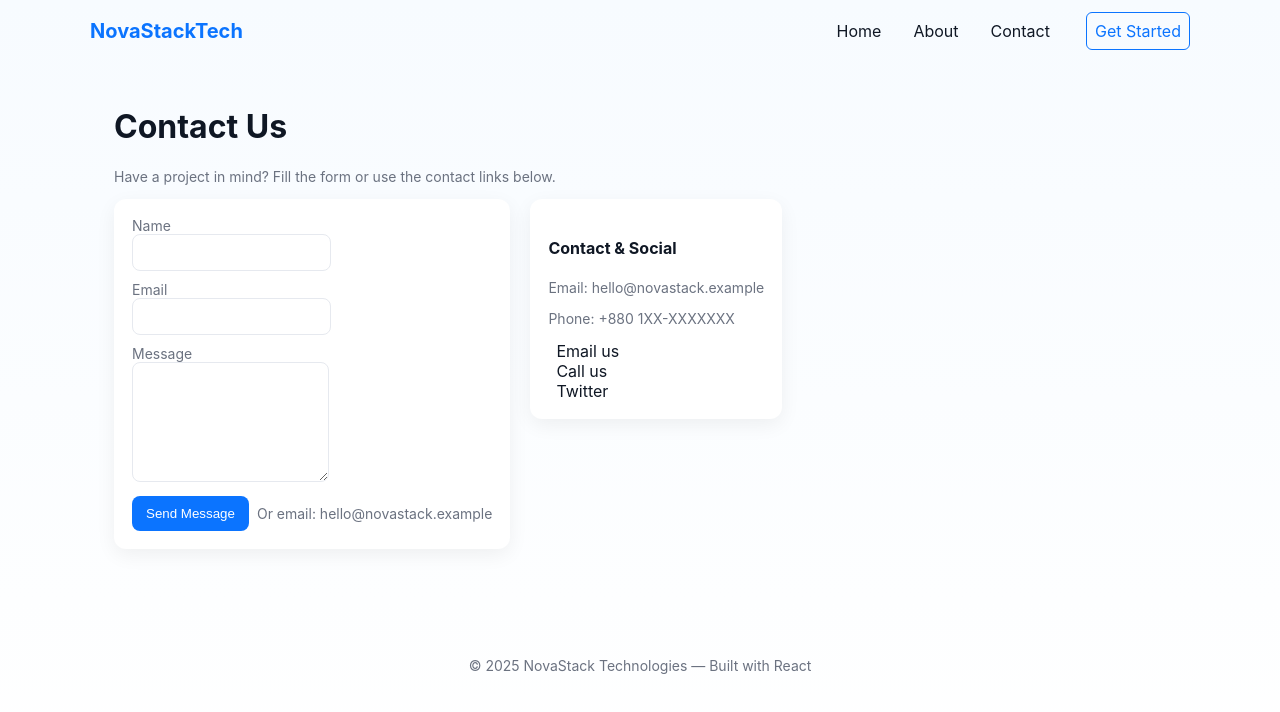
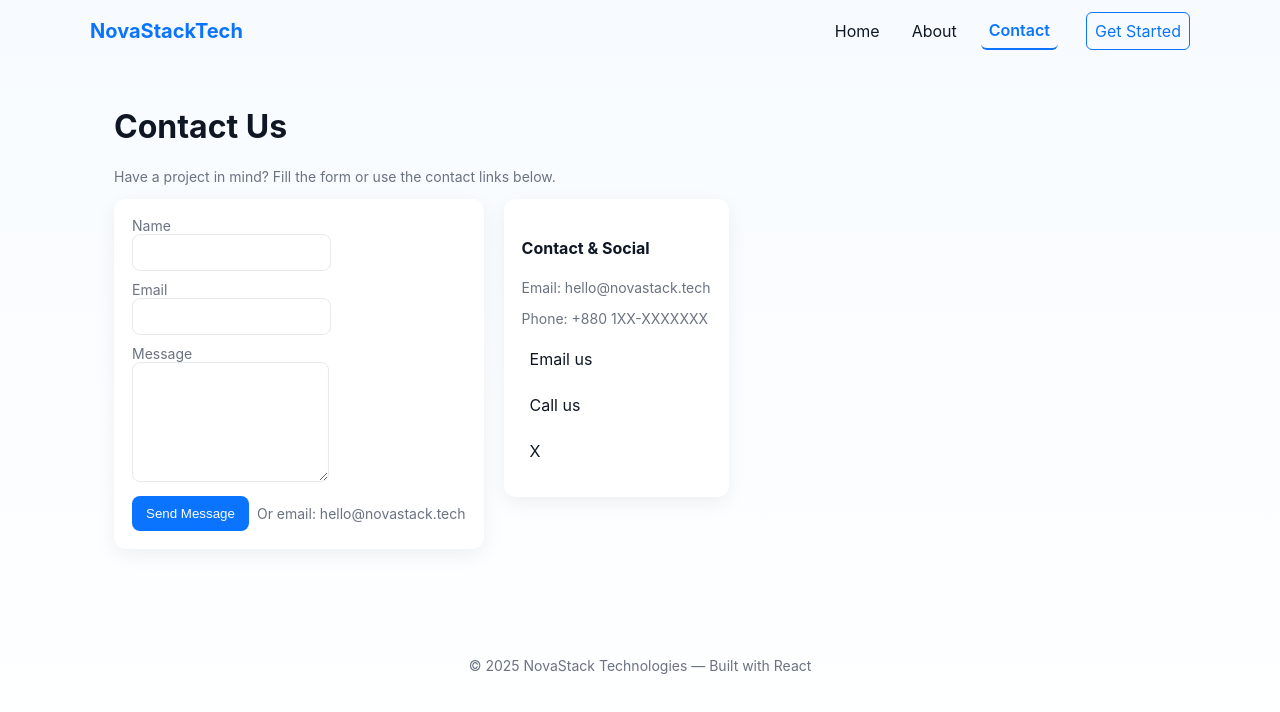
Before and after one commit to HaiderAliHosen/novastack, a React (Vite) app: page /contact in a window 1280 px wide. Shown: the top 712 px of the page. Built offline with nearby package versions, Linux system fonts and the light colour scheme.

Commit message:
modified some css style and text

```diff
--- a/src/components/ContactForm.jsx
+++ b/src/components/ContactForm.jsx
@@ -59,7 +59,7 @@ export default function ContactForm(){
       </label>
       <div style={{display:'flex',gap:8,alignItems:'center'}}>
         <button className="btn" type="submit">Send Message</button>
-        <div className="small">Or email: hello@novastack.example</div>
+        <div className="small">Or email: hello@novastack.tech</div>
       </div>
     </form>
   )
--- a/src/components/Navbar.jsx
+++ b/src/components/Navbar.jsx
@@ -3,14 +3,41 @@ import { Link, useLocation } from 'react-router-dom'
 
 export default function Navbar(){
   const loc = useLocation()
+
+  const isActive = (path) => loc.pathname === path
+
   return (
     <header className="container nav" role="navigation">
-      <div className="brand">NovaStack<span style={{color:'#0b74ff'}}>Tech</span></div>
+
+      <Link to="/" className="brand" style={{ textDecoration: "none" }}>
+        NovaStack<span style={{ color: '#0b74ff' }}>Tech</span>
+      </Link>
+
       <nav className="nav-links" aria-label="Main Navigation">
-        <Link className="link" to="/">Home</Link>
-        <Link className="link" to="/about">About</Link>
-        <Link className="link" to="/contact">Contact</Link>
-        <a className="link btn secondary" href="/contact" style={{marginLeft:12}}>Get Started</a>
+        <Link
+          className={`link ${isActive('/') ? 'active' : ''}`}
+          to="/"
+        >
+          Home
+        </Link>
+
+        <Link
+          className={`link ${isActive('/about') ? 'active' : ''}`}
+          to="/about"
+        >
+          About
+        </Link>
+
+        <Link
+          className={`link ${isActive('/contact') ? 'active' : ''}`}
+          to="/contact"
+        >
+          Contact
+        </Link>
+
+        <a className="link btn secondary" href="/contact" style={{ marginLeft: 12 }}>
+          Get Started
+        </a>
       </nav>
     </header>
   )
--- a/src/index.css
+++ b/src/index.css
@@ -43,3 +43,14 @@ a.link:hover{background:#f1f5f9}
 .input,textarea{padding:10px;border-radius:8px;border:1px solid #e6e9ef}
 textarea{min-height:120px}
 .small{font-size:14px;color:var(--muted)}
+
+.contact-links a {
+  display: block;
+  margin-bottom: 10px;
+}
+
+.link.active {
+  color: #0b74ff;
+  font-weight: 600;
+  border-bottom: 2px solid #0b74ff;
+}
--- a/src/pages/Contact.jsx
+++ b/src/pages/Contact.jsx
@@ -12,12 +12,12 @@ export default function Contact(){
         <aside style={{minWidth:220}}>
           <div className="card">
             <h4>Contact & Social</h4>
-            <p className="small">Email: hello@novastack.example</p>
+            <p className="small">Email: hello@novastack.tech</p>
             <p className="small">Phone: +880 1XX-XXXXXXX</p>
-            <div style={{marginTop:12}}>
-              <a className="link" href="mailto:hello@novastack.example">Email us</a><br/>
-              <a className="link" href="tel:+8801XXXXXXXX">Call us</a><br/>
-              <a className="link" href="https://twitter.com">Twitter</a>
+            <div className="contact-links" style={{ marginTop: 12 }}>
+            <a className="link" href="mailto:hello@novastack.tech">Email us</a>
+            <a className="link" href="tel:+8801XXXXXXXX">Call us</a>
+            <a className="link" href="https://twitter.com">X</a>
             </div>
           </div>
         </aside>
```
